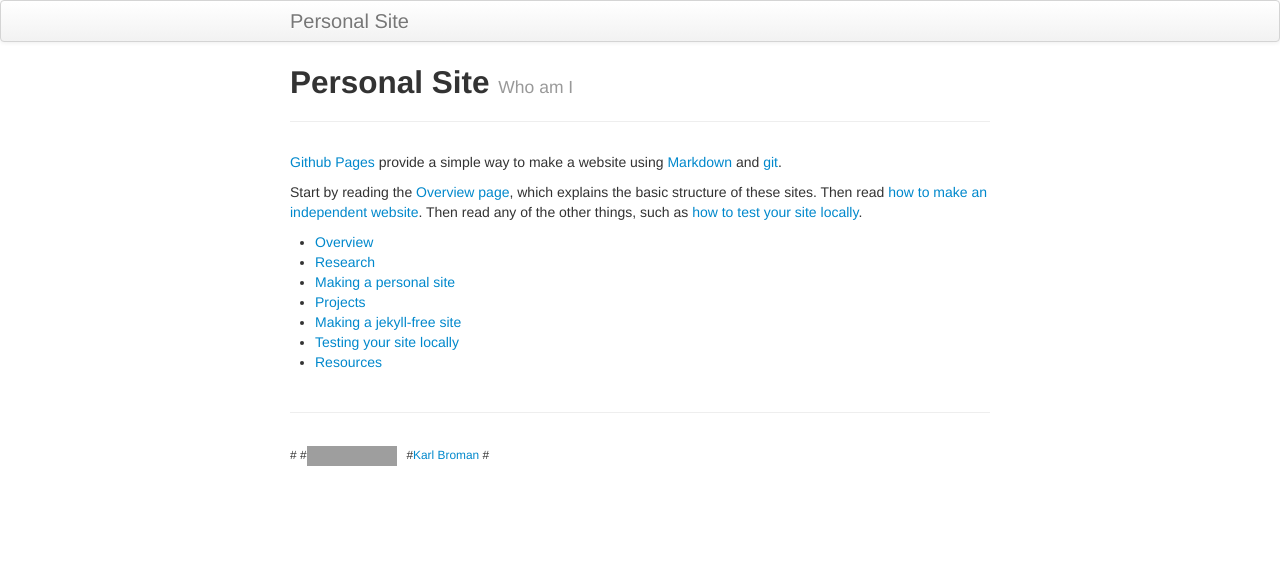
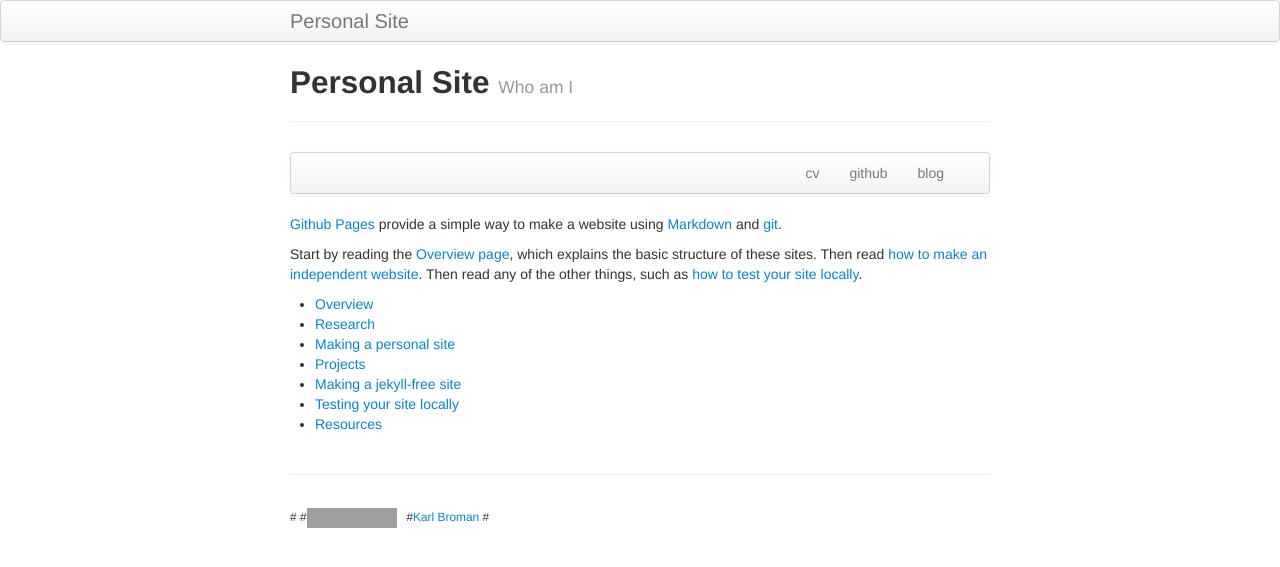
Before and after one commit to tahia/tahia.github.io, a Jekyll site: the page built from index.md, in a window 1280 px wide. Shown: the top 567 px of the page. Built offline with Jekyll 4.4.1, drawn with Linux system fonts in a browser that asks for light colours; grey boxes are pictures that could not be loaded.

Commit message:
First commit

```diff
--- a/index.md
+++ b/index.md
@@ -4,6 +4,16 @@ title: Personal Site
 tagline: Who am I
 description: N/A
 ---
+
+<div class="navbar">
+  <div class="navbar-inner">
+      <ul class="nav">
+          <li><a href="{{ BASE_PATH }}/taslima_cv.pdf">cv</a></li>
+          <li><a href="https://github.com/tahia">github</a></li>
+          <li><a href="https://kbroman.org/blog">blog</a></li>
+      </ul>
+  </div>
+</div>
 
 [Github Pages](https://pages.github.com) provide a simple way to make a
 website using
```
